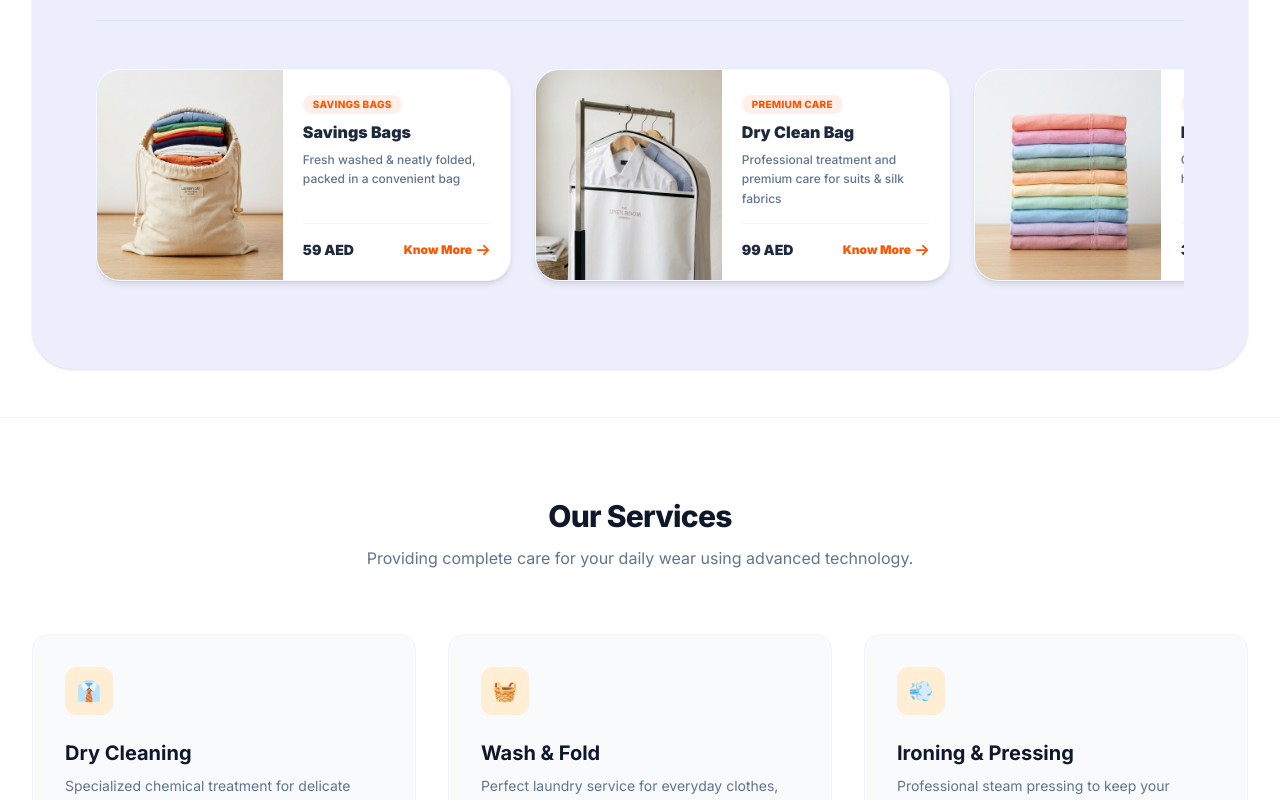
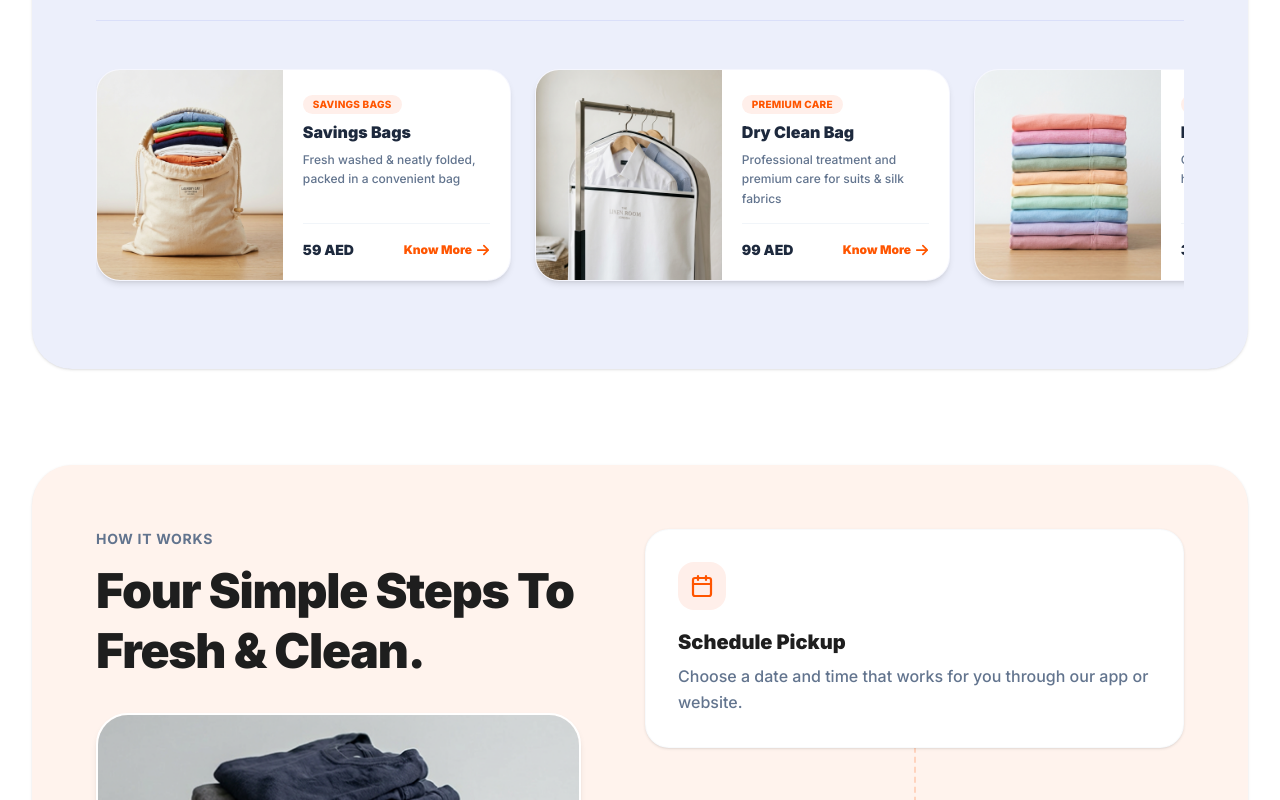
Before and after one commit to eslamahmedabozeid/smartwash, a Next.js app: page /en in a window 1280 px wide. Shown: the part 2000-2800 px from the top of the page. Built offline with nearby package versions, Linux system fonts and the light colour scheme.

Commit message:
section HowItWorksSection

```diff
--- a/src/components/HomeView.tsx
+++ b/src/components/HomeView.tsx
@@ -3,6 +3,7 @@ import Header from "./Header";
 import HeroSection from "./HeroSection";
 import PromoSection from "./PromoSection";
 import SavingsBagsSection from "./SavingsBagsSection";
+import HowItWorksSection from "./HowItWorksSection";
 import ServicesSection from "./ServicesSection";
 import Footer from "./Footer";
 
@@ -13,7 +14,7 @@ interface HomeViewProps {
 
 export default function HomeView({ lang, dict }: HomeViewProps) {
   return (
-    <div className="flex-1 flex flex-col min-h-screen bg-slate-50 text-slate-800 selection:bg-[#FF5500] selection:text-white overflow-hidden">
+    <div className="flex-1 flex flex-col min-h-screen bg-slate-50 text-slate-800 selection:bg-[#FF5500] selection:text-white overflow-x-clip">
       {/* 1. Navigation Header Section */}
       <Header lang={lang} dict={dict} />
 
@@ -26,6 +27,9 @@ export default function HomeView({ lang, dict }: HomeViewProps) {
       {/* 4. Savings Bags Section (Third home page section) */}
       <SavingsBagsSection lang={lang} dict={dict} />
 
+      {/* How It Works Section */}
+      <HowItWorksSection lang={lang} dict={dict} />
+
       {/* 5. Services Grid Section */}
       <ServicesSection lang={lang} dict={dict} />
 
--- /dev/null
+++ b/src/components/HowItWorksSection.tsx
@@ -0,0 +1,146 @@
+import React from "react";
+import Image from "next/image";
+
+interface HowItWorksSectionProps {
+  lang: string;
+  dict: {
+    howItWorksSection: {
+      label: string;
+      title: string;
+      step1Title: string;
+      step1Desc: string;
+      step2Title: string;
+      step2Desc: string;
+      step3Title: string;
+      step3Desc: string;
+      step4Title: string;
+      step4Desc: string;
+    };
+  };
+}
+
+export default function HowItWorksSection({ lang, dict }: HowItWorksSectionProps) {
+  const isAr = lang === "ar";
+  const s = dict.howItWorksSection;
+
+  const steps = [
+    {
+      title: s.step1Title,
+      desc: s.step1Desc,
+      icon: (
+        <svg className="w-6 h-6 stroke-[#FF5500]" fill="none" viewBox="0 0 24 24" strokeWidth="2.2" strokeLinecap="round" strokeLinejoin="round">
+          <rect x="3" y="4" width="18" height="18" rx="2" ry="2" />
+          <line x1="16" y1="2" x2="16" y2="6" />
+          <line x1="8" y1="2" x2="8" y2="6" />
+          <line x1="3" y1="10" x2="21" y2="10" />
+        </svg>
+      ),
+    },
+    {
+      title: s.step2Title,
+      desc: s.step2Desc,
+      icon: (
+        <svg className="w-6 h-6 stroke-[#FF5500]" fill="none" viewBox="0 0 24 24" strokeWidth="2.2" strokeLinecap="round" strokeLinejoin="round">
+          <rect x="1" y="3" width="15" height="13" />
+          <polygon points="16 8 20 8 23 11 23 16 16 16 16 8" />
+          <circle cx="5.5" cy="18.5" r="2.5" />
+          <circle cx="18.5" cy="18.5" r="2.5" />
+        </svg>
+      ),
+    },
+    {
+      title: s.step3Title,
+      desc: s.step3Desc,
+      icon: (
+        <svg className="w-6 h-6 stroke-[#FF5500]" fill="none" viewBox="0 0 24 24" strokeWidth="2.2" strokeLinecap="round" strokeLinejoin="round">
+          <path d="M12 7a3 3 0 1 0-3-3" />
+          <path d="M2 17h20L12 7z" />
+        </svg>
+      ),
+    },
+    {
+      title: s.step4Title,
+      desc: s.step4Desc,
+      icon: (
+        <svg className="w-6 h-6 stroke-[#FF5500]" fill="none" viewBox="0 0 24 24" strokeWidth="2.2" strokeLinecap="round" strokeLinejoin="round">
+          <path d="M12 2L2 7l10 5 10-5-10-5z" />
+          <path d="M2 17l10 5 10-5" />
+          <path d="M2 12l10 5 10-5" />
+        </svg>
+      ),
+    },
+  ];
+
+  return (
+    <section id="how-it-works" className="w-full px-4 sm:px-6 lg:px-8 py-8 md:py-12 bg-white">
+      {/* Container matching standard page styling with light peach container */}
+      <div className="max-w-7xl mx-auto bg-[#FFF3ED] rounded-[2.5rem] p-6 sm:p-10 md:p-16 flex flex-col lg:flex-row items-start gap-12 lg:gap-16 shadow-sm relative transition-all duration-300">
+
+        {/* Left Column: Fixed/Sticky layout header & image on desktop */}
+        <div className="w-full lg:w-[45%] lg:sticky lg:top-24 lg:self-start space-y-8 text-left rtl:text-right">
+          <div className="space-y-3">
+            <span className="text-xs sm:text-sm font-bold text-slate-500 tracking-wider uppercase block">
+              {s.label}
+            </span>
+            <h2 className="text-3xl sm:text-4xl md:text-5xl font-black text-[#1E1E1E] leading-tight tracking-tight whitespace-pre-line">
+              {s.title}
+            </h2>
+          </div>
+
+          <div className="relative w-full aspect-[4/3] rounded-[2rem] overflow-hidden shadow-md border-2 border-white">
+            <Image
+              src="/images/Rectangle 11.png"
+              alt="How Smart Wash Works"
+              fill
+              sizes="(max-width: 1024px) 100vw, 45vw"
+              className="object-cover"
+              priority
+            />
+          </div>
+        </div>
+
+        {/* Right Column: Scrollable cards stack */}
+        <div className="w-full lg:w-[50%] lg:ml-auto relative flex flex-col items-center">
+
+          {/* Vertical dashed line running behind cards on desktop */}
+          <div className="absolute top-12 bottom-12 left-1/2 w-0.5 border-l-2 border-dashed border-[#FF5500]/20 -translate-x-1/2 z-0 hidden lg:block" />
+
+          {/* Cards container */}
+          <div className="w-full space-y-8 lg:space-y-[208px] z-10">
+            {steps.map((step, idx) => (
+              <div key={idx} className="relative w-full">
+
+                {/* Step Card */}
+                <div className="w-full bg-white rounded-3xl p-6 sm:p-8 flex flex-col items-start gap-5 shadow-sm border border-slate-100/50 hover:shadow-md transition-all duration-300 text-left rtl:text-right">
+                  {/* Icon Box */}
+                  <div className="w-12 h-12 rounded-2xl bg-[#FFEFEA] flex items-center justify-center shrink-0">
+                    {step.icon}
+                  </div>
+
+                  {/* Step Contents */}
+                  <div className="space-y-2">
+                    <h3 className="text-lg sm:text-xl font-black text-[#1E1E1E] leading-tight">
+                      {step.title}
+                    </h3>
+                    <p className="text-sm sm:text-base text-slate-500 font-medium leading-relaxed">
+                      {step.desc}
+                    </p>
+                  </div>
+                </div>
+
+                {/* Mobile Dash Line Connector */}
+                {idx < steps.length - 1 && (
+                  <div className="flex justify-center my-4 lg:hidden">
+                    <div className="w-0.5 h-8 border-l-2 border-dashed border-[#FF5500]/25" />
+                  </div>
+                )}
+              </div>
+            ))}
+          </div>
+
+        </div>
+
+      </div>
+    </section>
+  );
+}
--- a/src/dictionaries/ar.json
+++ b/src/dictionaries/ar.json
@@ -64,5 +64,17 @@
     "card6Title": "باقة الكي اليومية",
     "card6Desc": "باقة كي مخصصة للقمصان، السراويل والتنانير الخاصة بالعمل",
     "card6Price": "49 د.إ"
+  },
+  "howItWorksSection": {
+    "label": "كيف نعمل",
+    "title": "أربع خطوات بسيطة\nلملابس نظيفة ومنعشة.",
+    "step1Title": "جدولة الاستلام",
+    "step1Desc": "اختر التاريخ والوقت المناسبين لك من خلال تطبيقنا أو موقعنا الإلكتروني.",
+    "step2Title": "نحن نستلم",
+    "step2Desc": "يصل مندوبنا إلى باب منزلك حاملاً حقائب الغسيل - لا داعي لفرز الملابس.",
+    "step3Title": "نحن ننظف",
+    "step3Desc": "نقوم بغسل وتطهير ملابسك بأعلى معايير الجودة والعناية الفائقة.",
+    "step4Title": "توصيل منعش",
+    "step4Desc": "ملابس نظيفة، منعشة ومقدمة بشكل مثالي - مباشرة إلى باب منزلك."
   }
 }
--- a/src/dictionaries/en.json
+++ b/src/dictionaries/en.json
@@ -64,5 +64,17 @@
     "card6Title": "Daily Press Pack",
     "card6Desc": "Regular ironing bundle for shirts, trousers, and skirts",
     "card6Price": "49 AED"
+  },
+  "howItWorksSection": {
+    "label": "How It Works",
+    "title": "Four Simple Steps To\nFresh & Clean.",
+    "step1Title": "Schedule Pickup",
+    "step1Desc": "Choose a date and time that works for you through our app or website.",
+    "step2Title": "We Pick Up",
+    "step2Desc": "Our driver arrives at your door with laundry bags — no sorting needed.",
+    "step3Title": "We Clean",
+    "step3Desc": "We wash, clean, and press your garments according to their care labels.",
+    "step4Title": "Delivered Fresh",
+    "step4Desc": "Clean, fresh, and perfectly presented — right to your doorstep."
   }
 }
```
Also changed, not shown: public/images/Rectangle 11.png (added).
